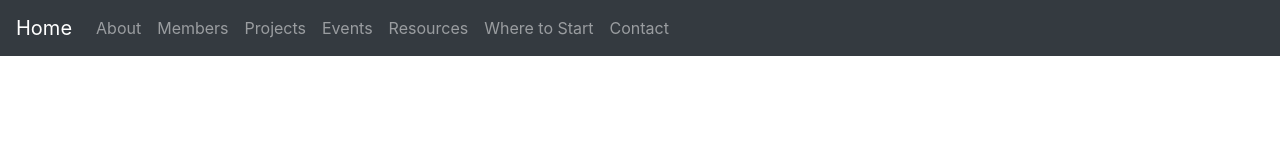
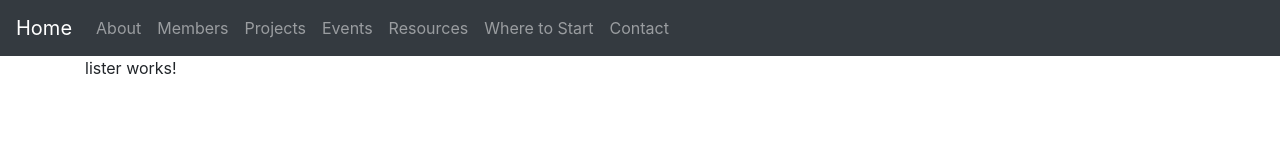
Before and after one commit to rookervt/learn-ng-routing, an Angular app: page /lister in a window 1280 px wide. Before the commit this address led to /. Shown: the top 160 px of the page. Built offline with nearby package versions, Linux system fonts and the light colour scheme.

Commit message:
Create lister component and a hidden route to it.

```diff
--- a/src/app/app-routing.module.ts
+++ b/src/app/app-routing.module.ts
@@ -9,6 +9,7 @@ import { EventsComponent } from './events/events.component';
 import { ResourcesComponent } from './resources/resources.component';
 import { StartComponent } from './start/start.component';
 import { ContactComponent } from './contact/contact.component';
+import { ListerComponent } from './lister/lister.component';
 
 const routes: Routes = [
   { path: '', redirectTo: '/home', pathMatch: 'full' },
@@ -19,7 +20,8 @@ const routes: Routes = [
   { path: 'events', component: EventsComponent},
   { path: 'resources', component: ResourcesComponent},
   { path: 'start', component: StartComponent},
-  { path: 'contact', component: ContactComponent}
+  { path: 'contact', component: ContactComponent},
+  { path: 'lister', component:ListerComponent}
 ];
 
 @NgModule({
--- a/src/app/app.module.ts
+++ b/src/app/app.module.ts
@@ -13,6 +13,7 @@ import { StartComponent } from './start/start.component';
 import { ContactComponent } from './contact/contact.component';
 import { ResourcesComponent } from './resources/resources.component';
 import { NavbarComponent } from './navbar/navbar.component';
+import { ListerComponent } from './lister/lister.component';
 
 @NgModule({
   declarations: [
@@ -25,7 +26,8 @@ import { NavbarComponent } from './navbar/navbar.component';
     StartComponent,
     ContactComponent,
     ResourcesComponent,
-    NavbarComponent
+    NavbarComponent,
+    ListerComponent
   ],
   imports: [
     BrowserModule,
--- /dev/null
+++ b/src/app/lister/lister.component.html
@@ -0,0 +1,3 @@
+<p>
+  lister works!
+</p>
--- /dev/null
+++ b/src/app/lister/lister.component.ts
@@ -0,0 +1,15 @@
+import { Component, OnInit } from '@angular/core';
+
+@Component({
+  selector: 'app-lister',
+  templateUrl: './lister.component.html',
+  styleUrls: ['./lister.component.css']
+})
+export class ListerComponent implements OnInit {
+
+  constructor() { }
+
+  ngOnInit() {
+  }
+
+}
```
Also changed, not shown: src/app/lister/lister.component.css (added), 1 other file (tests, documents, lock files or other folders).
